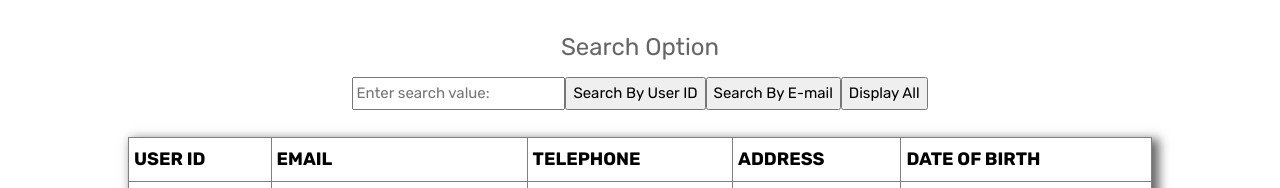
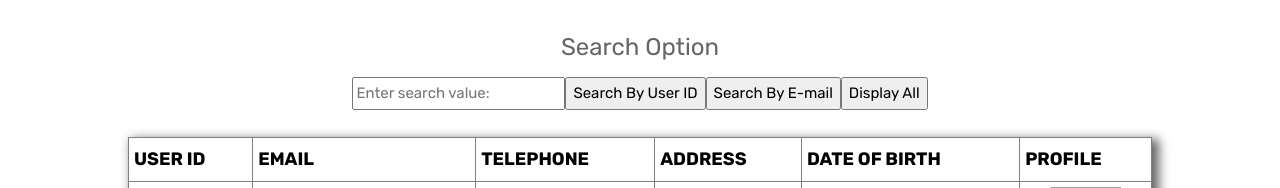
Before and after one commit to MUHAMMADARSHADBAHARUDDIN/DOOKIFOS, a PHP site: page /admin/view_customer.php in a window 1280 px wide. Shown: the part 447-635 px from the top of the page. Run offline with PHP 8.4, Linux system fonts and the light colour scheme; a user stored in the database is signed in; data comes from the database, SQL or seed files in the repository; data that the repository does not hold is empty; grey boxes are pictures that could not be loaded.

Commit message:
Update view_customer.php

```diff
--- a/admin/view_customer.php
+++ b/admin/view_customer.php
@@ -48,18 +48,19 @@
 				<th>TELEPHONE</th>
 				<th>ADDRESS</th>
 				<th>DATE OF BIRTH</th>
+				<th>PROFILE</th>
 			</tr>
 			<?php
 		while($s = mysqli_fetch_assoc($qryCustomerList))
 		{
 			?>
 			<tr align=center>
-
 				<td><?php echo $s['userid']; ?></td>
 				<td><?php echo $s['email']; ?></td>
 				<td><?php echo $s['tel']; ?></td>
 				<td><?php echo $s['address']; ?></td>
 				<td><?php echo $s['date']; ?></td>
+				<td><img src="../<?php echo $s['profile']; ?>" width=70 height=70></td>
 			</tr>
 		<?php
 			}
@@ -79,7 +80,7 @@
 
 					echo '<input type="submit" value="Display All"
 							name="displayAllButton">';
-				echo '</fieldset>';
+                	echo '</fieldset>';
 			echo '</form><br>';
 		}
 		?>
```
